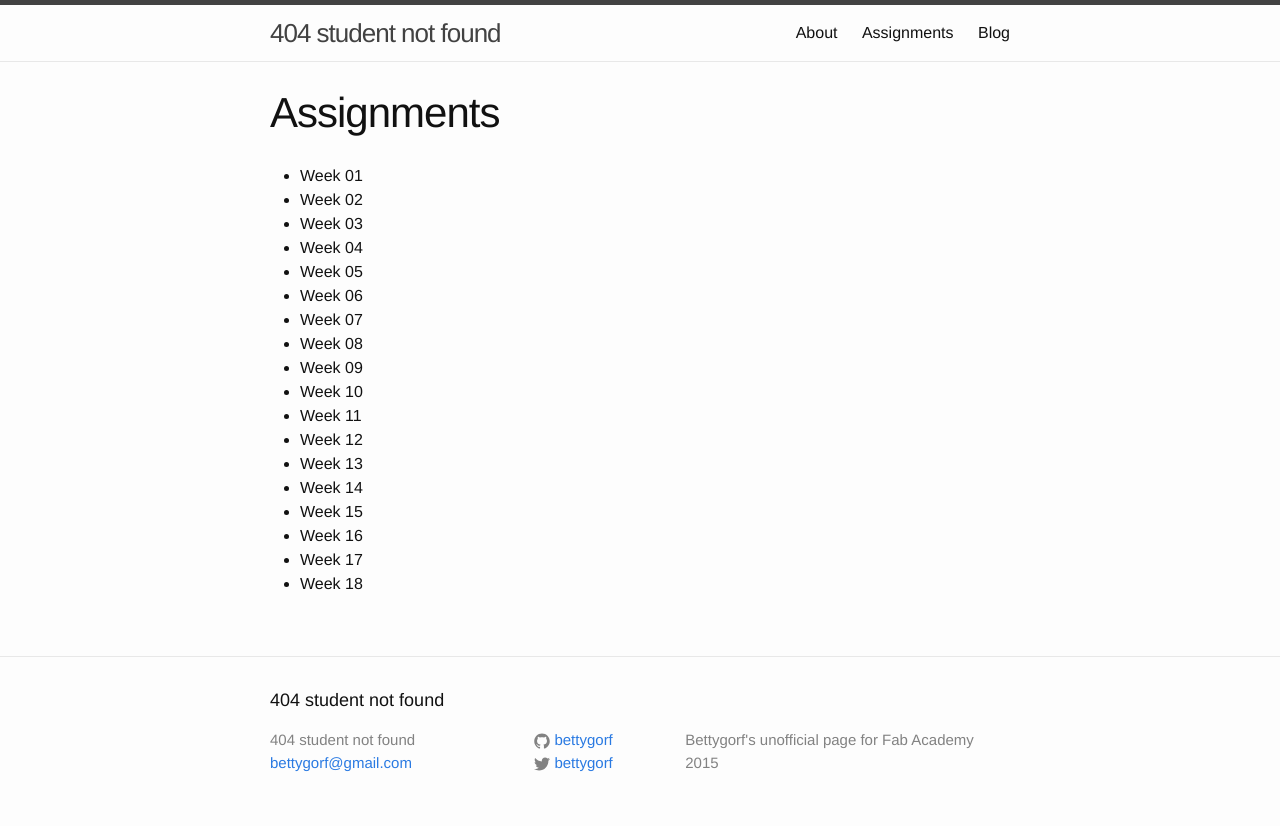
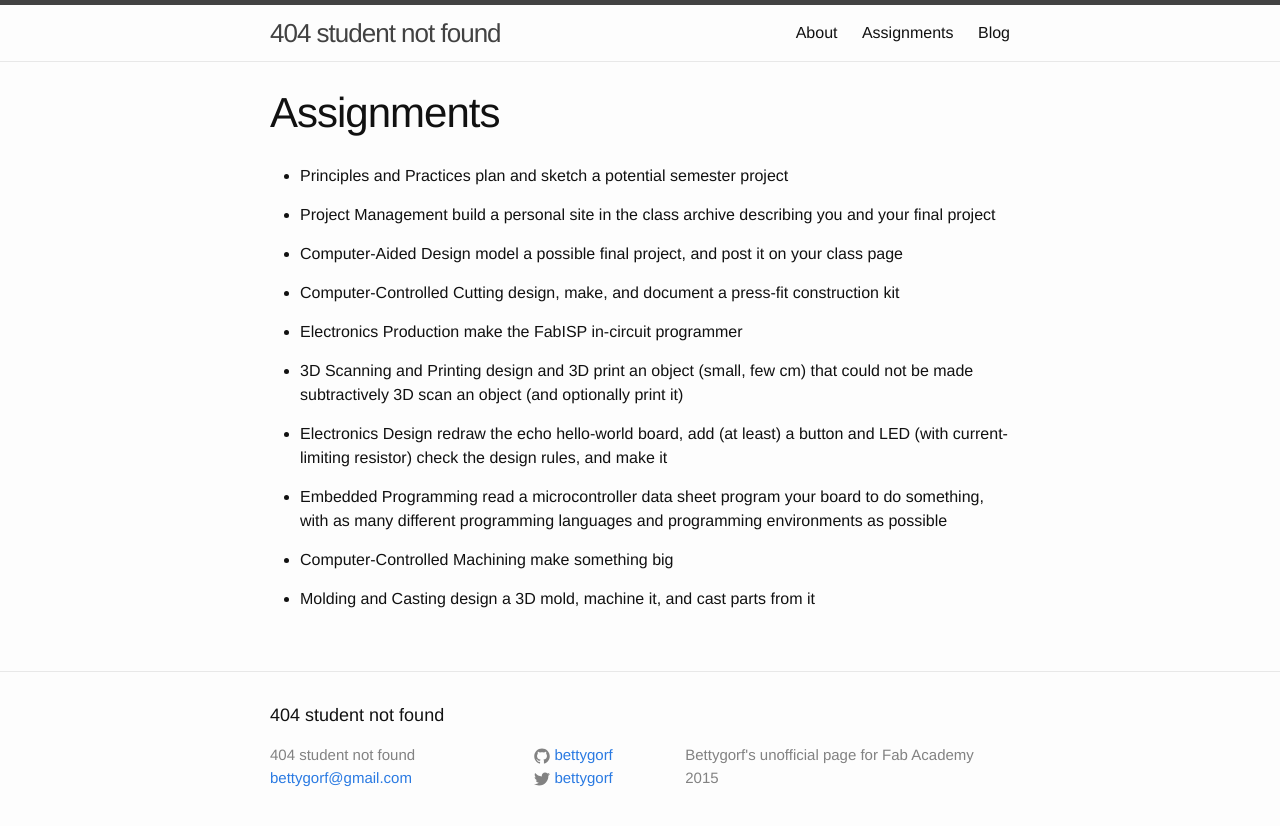
Before and after one commit to bettygorf/bettygorf, a Jekyll site: the page built from assignments.md, in a window 1280 px wide. Shown: the top 826 px of the page. Built offline with Jekyll 4.4.1, drawn with Linux system fonts in a browser that asks for light colours.

Commit message:
aggiornamento

```diff
--- a/assignments.md
+++ b/assignments.md
@@ -4,21 +4,37 @@ title: Assignments
 permalink: /assignments/
 ---
 
--  Week 01
--  Week 02
--  Week 03
--  Week 04
--  Week 05
--  Week 06
--  Week 07
--  Week 08
--  Week 09
--  Week 10
--  Week 11
--  Week 12
--  Week 13
--  Week 14
--  Week 15
--  Week 16
--  Week 17
--  Week 18
+-  Principles and Practices
+plan and sketch a potential semester project
+
+-  Project Management
+build a personal site in the class archive describing you and your final project
+
+-  Computer-Aided Design
+model a possible final project, and post it on your class page
+
+-  Computer-Controlled Cutting
+design, make, and document a press-fit construction kit
+
+-  Electronics Production
+make the FabISP in-circuit programmer
+
+-  3D Scanning and Printing
+design and 3D print an object (small, few cm) that could not be made subtractively
+3D scan an object (and optionally print it)
+
+-  Electronics Design
+redraw the echo hello-world board,
+add (at least) a button and LED (with current-limiting resistor)
+check the design rules, and make it
+
+-  Embedded Programming
+read a microcontroller data sheet
+program your board to do something, with as many different programming languages
+and programming environments as possible
+
+-  Computer-Controlled Machining
+make something big
+
+-  Molding and Casting
+design a 3D mold, machine it, and cast parts from it
```
Also changed, not shown: 1 other file.
